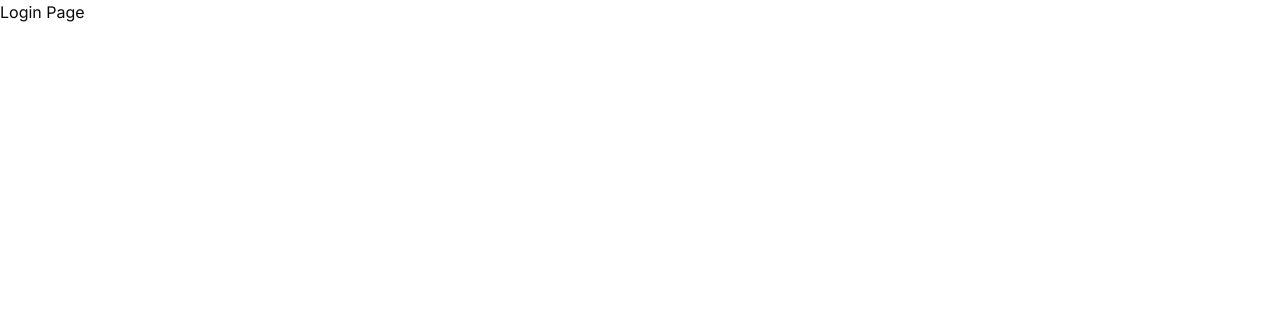
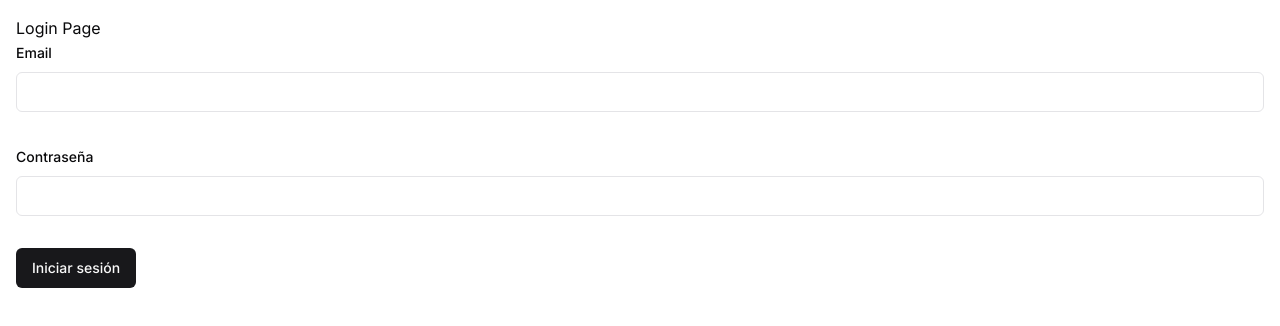
Before and after one commit to SEguidazu/gaona-app, a Next.js app: page /auth/login in a window 1280 px wide. Shown: the top 326 px of the page. Built offline with nearby package versions, Linux system fonts and the light colour scheme.

Commit message:
agrega el formulario de inicio de sesion administrado por nextauth

```diff
--- /dev/null
+++ b/src/app/api/auth/[...nextauth]/route.ts
@@ -0,0 +1,45 @@
+import NextAuth from "next-auth"
+import Credentials from "next-auth/providers/credentials";
+import prisma from "@/lib/prisma";
+import bcrypt from "bcrypt"
+
+const authOptions = {
+  providers: [
+    Credentials({
+      credentials: {
+        email: { label: "Email", type: "email" },
+        password: { label: "Contraseña", type: "password" }
+      },
+      //@ts-ignore
+      async authorize(credentials, _req) {
+
+        const userFound = await prisma.user.findUnique({
+          where: {
+            email: credentials!.email
+          }
+        });
+
+        if(!userFound) throw new Error("El usuario o la contraseña son incorrectos.")
+
+        const matchPassword = await bcrypt.compare(credentials!.password, userFound.password)
+
+        if(!matchPassword) throw new Error("El usuario o la contraseña son incorrectos.")
+
+        return {
+          id: userFound.id,
+          username: userFound.username,
+          email: userFound.email,
+          cellphone: userFound.cellphone,
+          role: userFound.role
+        }
+      },
+    })
+  ],
+  pages: {
+    signIn: "/auth/login"
+  }
+}
+
+const handler = NextAuth(authOptions)
+
+export { handler as GET, handler as POST }
--- a/src/app/auth/login/page.tsx
+++ b/src/app/auth/login/page.tsx
@@ -1,8 +1,11 @@
+import LoginForm from "@/components/forms/LoginForm"
+
 function LoginPage() {
   return (
-    <div>
+    <main className="p-4">
       <h1>Login Page</h1>
-    </div>
+      <LoginForm />
+    </main>
   )
 }
 
--- a/src/app/page.tsx
+++ b/src/app/page.tsx
@@ -1,6 +1,6 @@
 export default function Home() {
   return (
-    <main className="">
+    <main className="p-4">
       <h1>Gaona app</h1>
     </main>
   );
--- /dev/null
+++ b/src/components/forms/LoginForm.tsx
@@ -0,0 +1,113 @@
+"use client"
+
+import { useState } from "react"
+import { useRouter } from "next/navigation"
+import { zodResolver } from "@hookform/resolvers/zod"
+import { useForm } from "react-hook-form"
+import { z } from "zod"
+import { signIn } from "next-auth/react"
+
+import { Button } from "@/components/ui/button"
+import {
+  Form,
+  FormControl,
+  FormField,
+  FormItem,
+  FormLabel,
+  FormMessage,
+} from "@/components/ui/form"
+import { Input } from "@/components/ui/input"
+import { Alert, AlertTitle, AlertDescription } from "@/components/ui/alert"
+import { AlertCircle } from "lucide-react"
+
+const formSchema = z.object({
+  email: z.string().email({
+    message: "El email es inválido."
+  }),
+  password: z.string().min(8, {
+    message: "Contraseña inválida."
+  }),
+})
+
+function LoginForm() {
+  const [errorAlert, setErrorAlert] = useState<{
+    title: string,
+    message: string,
+  } | null>(null)
+
+  const router = useRouter()
+
+  const form = useForm<z.infer<typeof formSchema>>({
+    resolver: zodResolver(formSchema),
+    defaultValues: {
+      email: "",
+      password: "",
+    },
+  })
+
+  async function onSubmit(values: z.infer<typeof formSchema>) {
+    const response = await signIn("credentials", {
+      email: values.email,
+      password: values.password,
+      redirect: false
+    })
+
+    if (response?.ok && !response?.error) {
+      router.push("/")
+      router.refresh()
+    } else {
+      setErrorAlert({
+        title: "Ups!",
+        message: response?.error ?? "Tuvimos un problema, inténtelo más tarde."
+      })
+    }
+  }
+
+  return(
+    <Form {...form}>
+      <form onSubmit={form.handleSubmit(onSubmit)} className="space-y-8">
+        <FormField
+          control={form.control}
+          name="email"
+          render={({ field }) => (
+            <FormItem>
+              <FormLabel>Email</FormLabel>
+              <FormControl>
+                <Input type="email" {...field} />
+              </FormControl>
+              <FormMessage />
+            </FormItem>
+          )}
+        />
+
+        <FormField
+          control={form.control}
+          name="password"
+          render={({ field }) => (
+            <FormItem>
+              <FormLabel>Contraseña</FormLabel>
+              <FormControl>
+                <Input type="password" {...field} />
+              </FormControl>
+              <FormMessage />
+            </FormItem>
+          )}
+        />
+
+        {errorAlert && (
+          <Alert variant="destructive">
+            <AlertCircle className="h-4 w-4" />
+            <AlertTitle>{errorAlert.title}</AlertTitle>
+            <AlertDescription>
+              {errorAlert.message}
+            </AlertDescription>
+          </Alert>
+        )}
+
+        <Button type="submit">Iniciar sesión</Button>
+      </form>
+    </Form>
+  )
+}
+
+export default LoginForm
--- a/src/components/forms/RegisterForm.tsx
+++ b/src/components/forms/RegisterForm.tsx
@@ -40,8 +40,7 @@ const formSchema = z.object({
   (data) => data.password === data.confirmPassword, {
   message: "Las contraseñas no coinciden.",
   path: ["confirmPassword"]
-}
-)
+})
 
 function RegisterForm() {
   const [errorAlert, setErrorAlert] = useState<{
```
